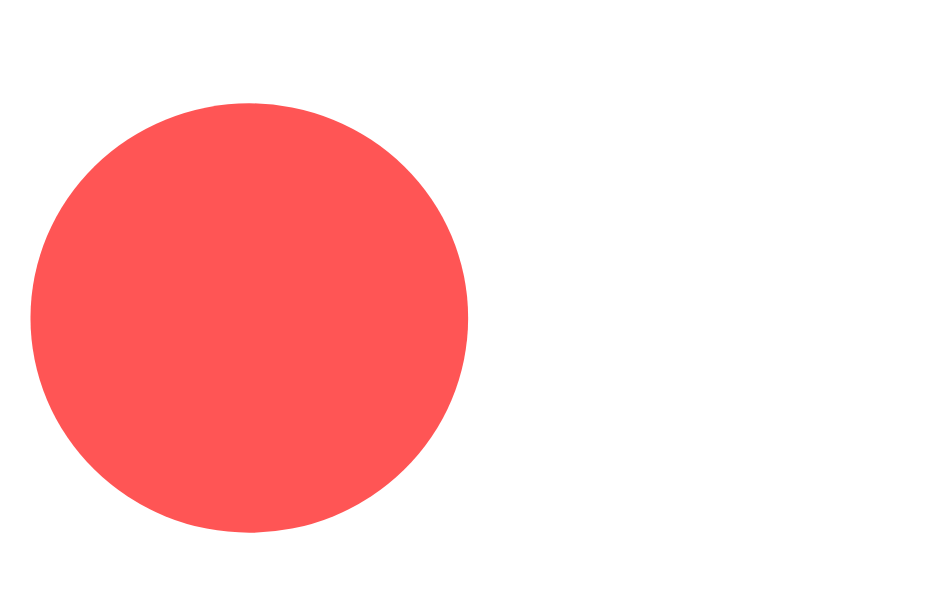
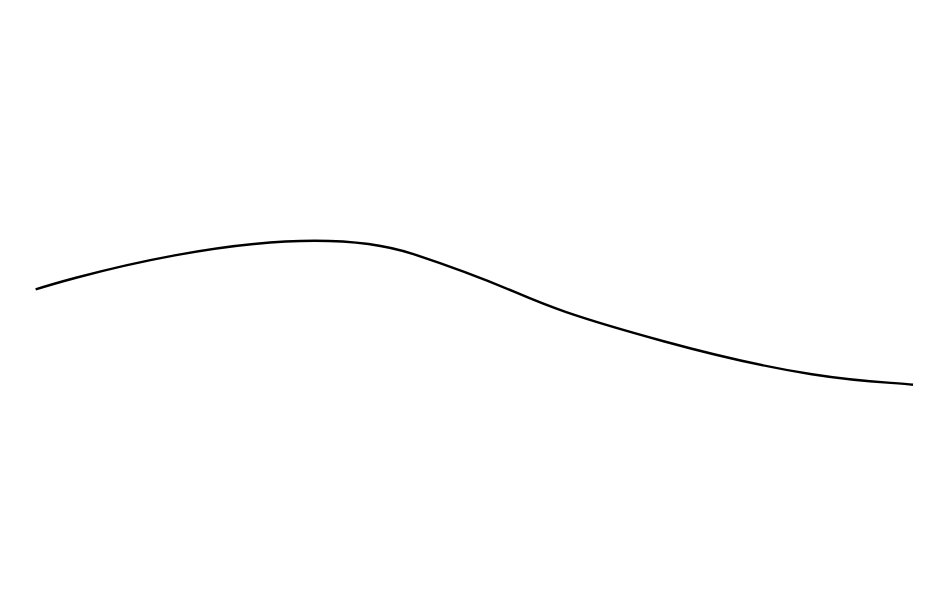
Before and after one commit to Ryadh020/SVG-Animation, a plain HTML site: page index.html in a window 1280 px wide. Shown: the whole page, without its empty margins (0-946 px from the left). Drawn offline with Linux system fonts and the light colour scheme.

Commit message:
line effect

```diff
--- a/app.js
+++ b/app.js
@@ -1,18 +1,17 @@
-const elipse1 = document.getElementById("path45");
+  // shapes :
+const elipse1 = document.getElementById("path47");
 
 
-
+  // initial function:
 (()=> {
 
   setInterval(() => {
 
-    elipse1.setAttribute("rx", "487.14285")
-    elipse1.setAttribute("ry", "478.57144")
+    elipse1.setAttribute("d", "m 20.000007,517.14285 c 0,0 525.714283,-179.99999 802.857133,-88.57142 C 1100.0001,520 1017.1429,522.85714 1351.4286,614.28571 1685.7143,705.71428 1814.2857,691.42857 1877.1429,700")
 
     setTimeout(() => {
 
-      elipse1.setAttribute("rx", "287.14285")
-      elipse1.setAttribute("ry", "278.57144")
+      elipse1.setAttribute("d", "m 102.85715,454.28571 c 0,0 431.42857,-82.85714 708.57142,8.57143 277.14293,91.42857 151.42859,68.57143 485.71433,160 334.2857,91.42857 428.5714,111.42857 491.4286,120")
 
     }, 2000);
 
--- a/index.html
+++ b/index.html
@@ -18,17 +18,14 @@
         viewBox="0 0 1920 1080"
         id="SVGRoot"
     >
-   <g
-    id="layer1">
-     <ellipse
-        style="fill:#ff5555;stroke-width:0.97601569; transition: all 2000ms ease"
-        id="path45"
-        cx="478.57141"
-        cy="567.14288"
-        rx="287.14285"
-        ry="278.57144" />
-   </g>
- </svg>
+      <g
+        id="layer1">
+        <path
+          id="path47"
+          d="m 102.85715,454.28571 c 0,0 431.42857,-82.85714 708.57142,8.57143 277.14293,91.42857 151.42859,68.57143 485.71433,160 334.2857,91.42857 428.5714,111.42857 491.4286,120"
+          style="fill:none;stroke:#000000;stroke-width:5px;stroke-linecap:butt;stroke-linejoin:miter;stroke-opacity:1; transition: all 2000ms ease" />
+      </g>
+    </svg>
 
 
 
```
Also changed, not shown: drawing.svg.
